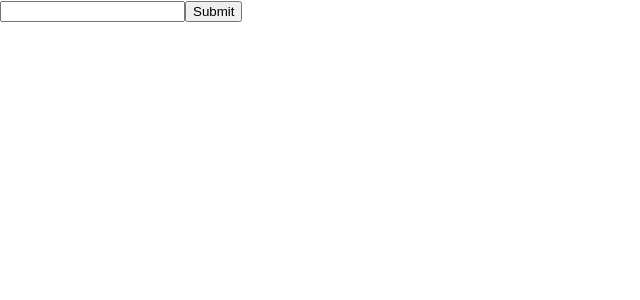
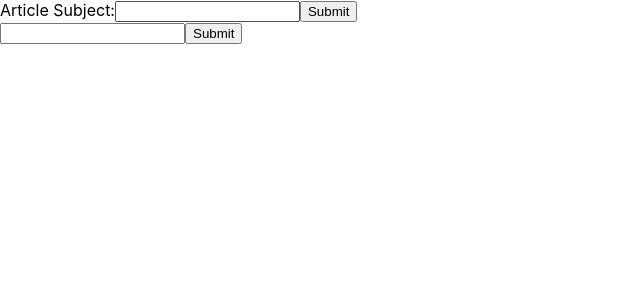
Before and after one commit to jaygriggsau/reactnodetest, a React (Create React App) app in the folder react-node/client/: page / in a window 1280 px wide. Shown: the top 300 px of the page, without its empty margins (0-640 px from the left). Built offline with nearby package versions, Linux system fonts and the light colour scheme; no server answers.

Commit message:
Added Generqte GenerateArticle

```diff
--- a/react-node/client/src/App.js
+++ b/react-node/client/src/App.js
@@ -1,4 +1,5 @@
 import React, { useState } from 'react';
+import GenerateArticle from './GenerateArticle';
 
 function Form() {
   const [text, setText] = useState('');
@@ -22,6 +23,7 @@ function Form() {
   };
 
   return (
+    <section><GenerateArticle />
     <form onSubmit={handleSubmit}>
       <input
         type="text"
@@ -30,7 +32,8 @@ function Form() {
       />
       <button type="submit">Submit</button>
       {response && <section>{response}</section>}
-    </form>
+    </form></section>
+
   );
 }
 
--- /dev/null
+++ b/react-node/client/src/GenerateArticle.js
@@ -0,0 +1,52 @@
+import React, { useState } from 'react';
+const { Configuration, OpenAIApi } = require("openai");
+
+export default function GenerateArticle (){
+
+    const [subject, setSubject] = useState('');
+    const [result, setResult] = useState('');
+    const [error, setError] = useState('');
+
+
+    const configuration = new Configuration({
+      apiKey: process.env.REACT_APP_OPENAI_API_KEY,
+    });
+
+
+    const handleSubmit = async (event) => {
+      event.preventDefault();
+      try {
+        const openai = new OpenAIApi(configuration);
+        const response = await openai.createCompletion({
+          model: "text-davinci-003",
+          prompt: "Write a long-form piece in the style of belles-lettres about the subject, explore the different schools of thought on subject, share any tactics and strategies on the subject, and other interesting insights around the subject, who are the impactful people related to the subject, and what can we learn from them? The subject is." + subject + "Format in html with paragraph tags. Where possible add curiosity driven headings with H1 between sections.Style of belles-lettres. Format with spaces arund paragraphs and titles",
+          temperature: 0.7,
+          max_tokens: 2500,
+        });
+        setResult(response.data.choices[0].text);
+      } catch (err) {
+        setError(err.toString());
+      }
+    };
+
+    return (
+      <div>
+        <form onSubmit={handleSubmit}>
+          <label>
+            Article Subject:
+            <input
+              type="text"
+              value={subject}
+              onChange={e => setSubject(e.target.value)}
+            />
+          </label>
+          <button type="submit">Submit</button>
+        </form>
+        <section>
+          {error && <p>Error: {error}</p>}
+          {result && <p>Result: {result}</p>}
+        </section>
+      </div>
+    );
+
+}
```
